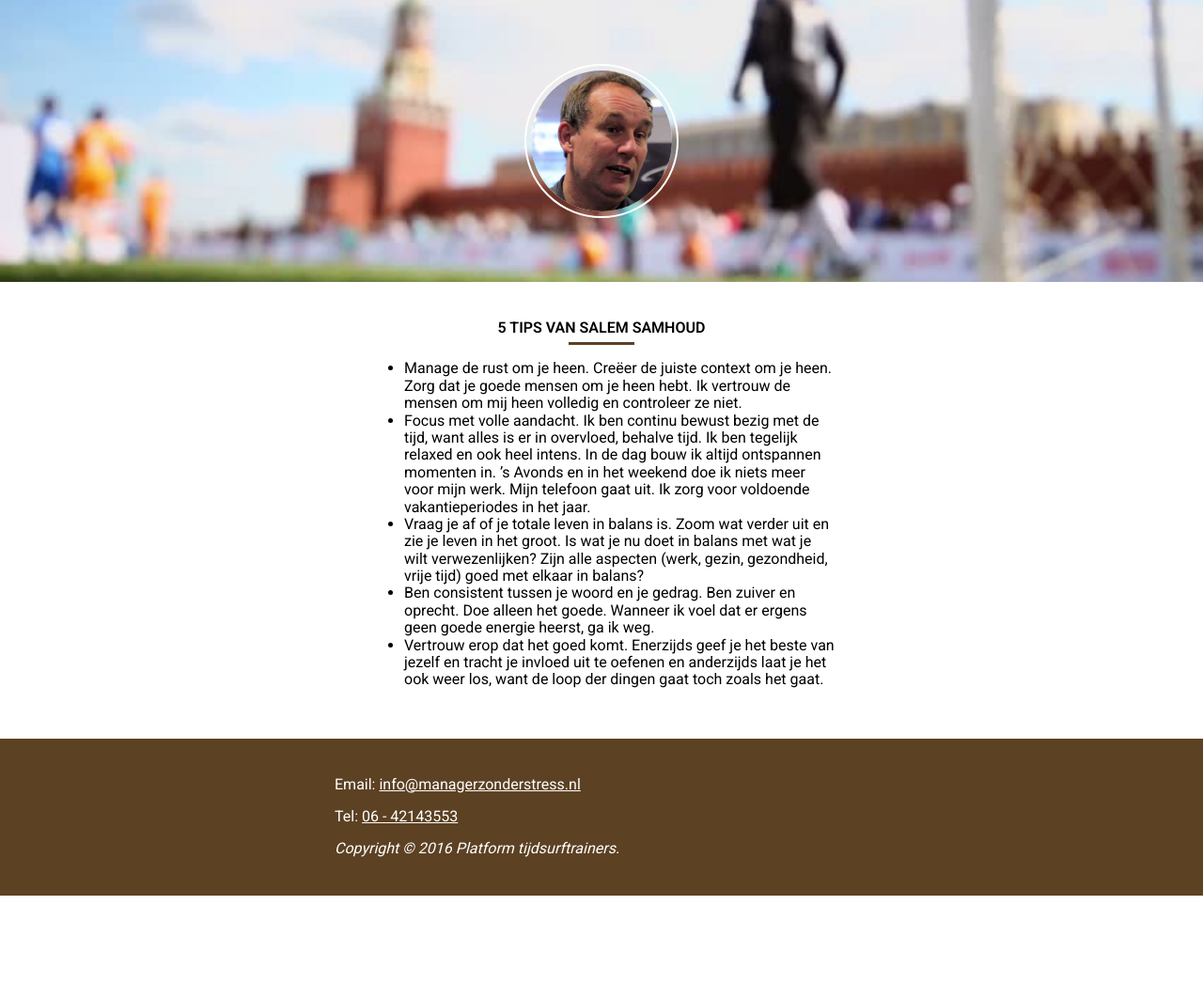
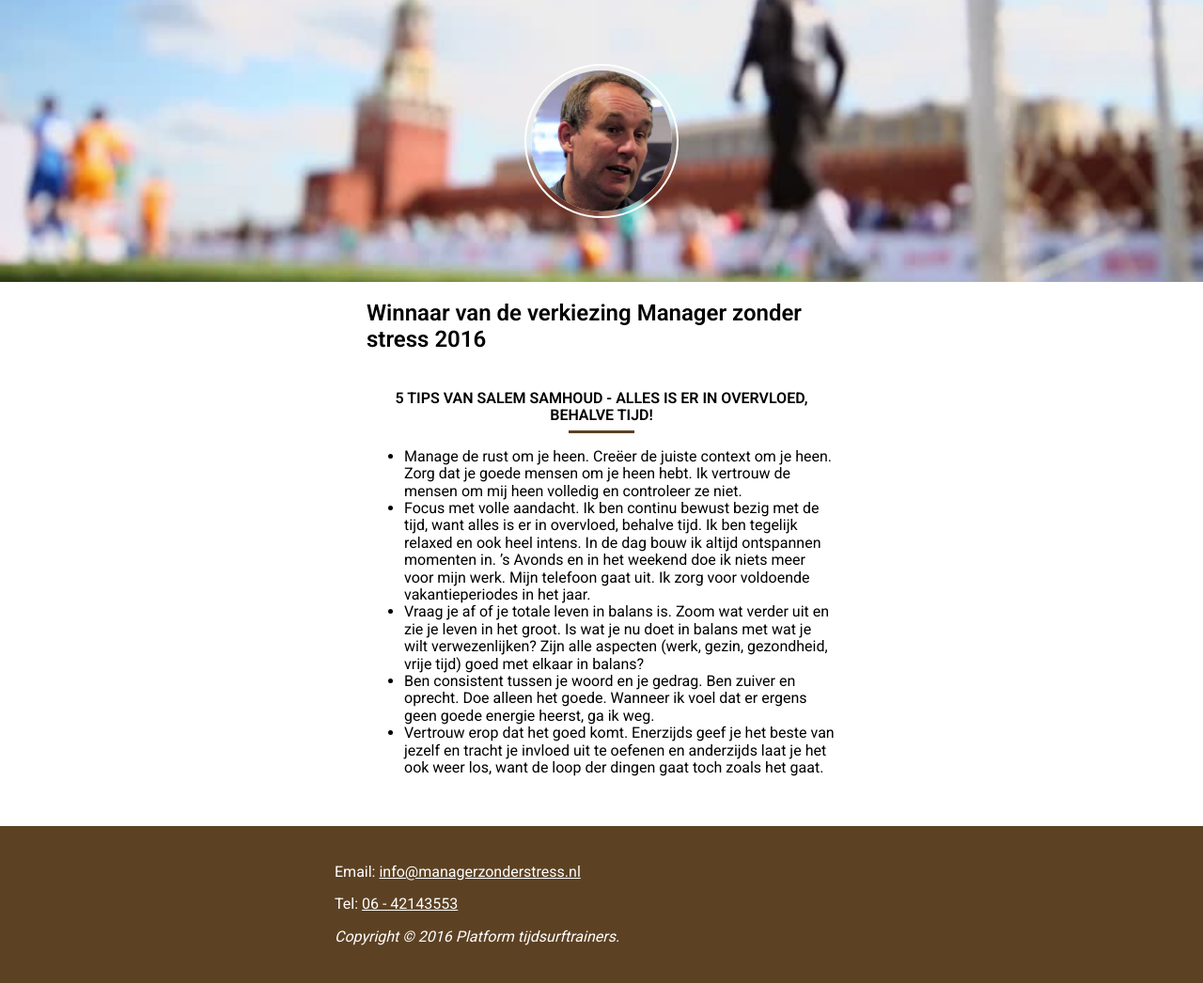
Before and after one commit to nloomans/manager-zonder-stress, a Jekyll site: the page built from 5-tips-samhoud.md, in a window 1280 px wide. Shown: the whole page at 94% size. Built offline with Jekyll 4.4.1, drawn with Linux system fonts in a browser that asks for light colours; our own code applies the rules of GitHub Pages for plain Markdown files; before the commit the page ends 953 px from its top, so only the background shows below that.

Commit message:
Update 5-tips-samhoud.md

```diff
--- a/5-tips-samhoud.md
+++ b/5-tips-samhoud.md
@@ -3,7 +3,9 @@ permalink: /5-tips-samhoud/
 layout: about
 image: salem_samhoud.jpg
 ---
-# 5 Tips van Salem Samhoud
+## Winnaar van de verkiezing Manager zonder stress 2016
+
+# 5 Tips van Salem Samhoud - Alles is er in overvloed, behalve tijd!
 - Manage de rust om je heen. Creëer de juiste context om je heen. Zorg dat je goede mensen om je heen hebt. Ik vertrouw de mensen om mij heen volledig en controleer ze niet.
 - Focus met volle aandacht. Ik ben continu bewust bezig met de tijd, want alles is er in overvloed, behalve tijd. Ik ben tegelijk relaxed en ook heel intens. In de dag bouw ik altijd ontspannen momenten in. ’s Avonds en in het weekend doe ik niets meer voor mijn werk. Mijn telefoon gaat uit. Ik zorg voor voldoende vakantieperiodes in het jaar.
 - Vraag je af of je totale leven in balans is. Zoom wat verder uit en zie je leven in het groot. Is wat je nu doet in balans met wat je wilt verwezenlijken? Zijn alle aspecten (werk, gezin, gezondheid, vrije tijd) goed met elkaar in balans?
```
